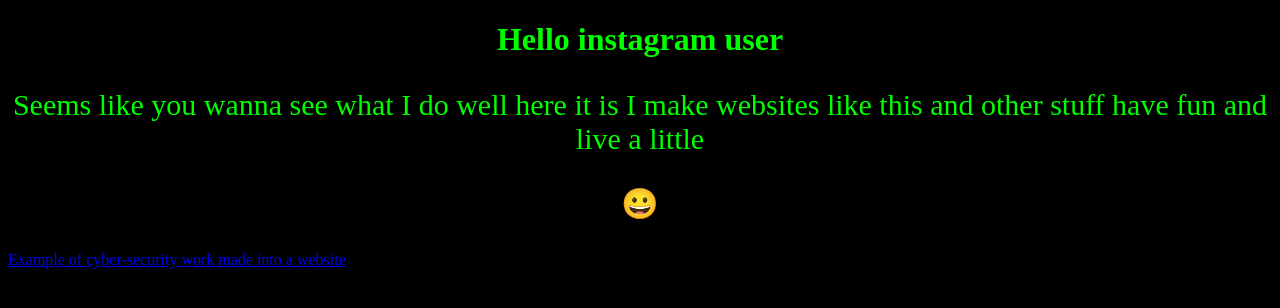
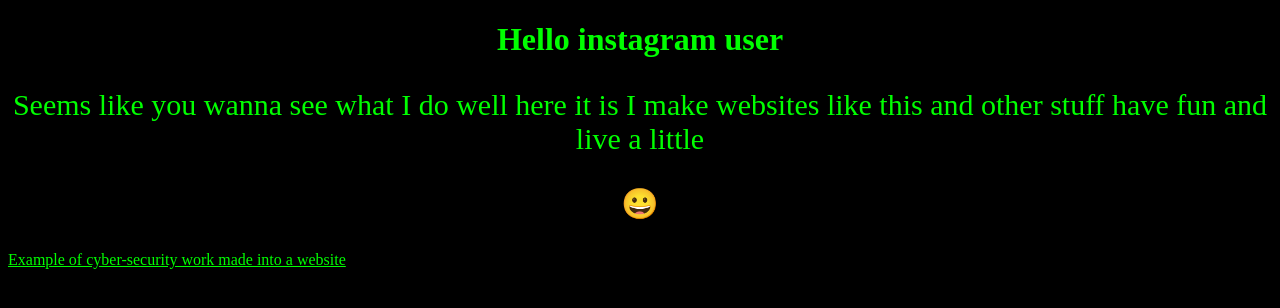
Before and after one commit to dhkiller350/example.com, a plain HTML site: page index.html in a window 1280 px wide. Drawn offline with Linux system fonts and the light colour scheme.

Commit message:
Update index.html

```diff
--- a/index.html
+++ b/index.html
@@ -8,7 +8,7 @@
       <h1>Hello instagram user</h1>
       <p>Seems like you wanna see what I do well here it is I make websites like this and other stuff have fun and live a little</p>
       <p style="font-size:400S%"; text-align:center";>😀</p>
-     <a style="text-align:center"; color:lime; href="dhkiller350.github.io/you/">Example of cyber-security work made into a website </a>
+     <a style="color:lime;" href="dhkiller350.github.io/you/">Example of cyber-security work made into a website </a>
      <script src="script.js"></script>
     </header>
   </body>
```
